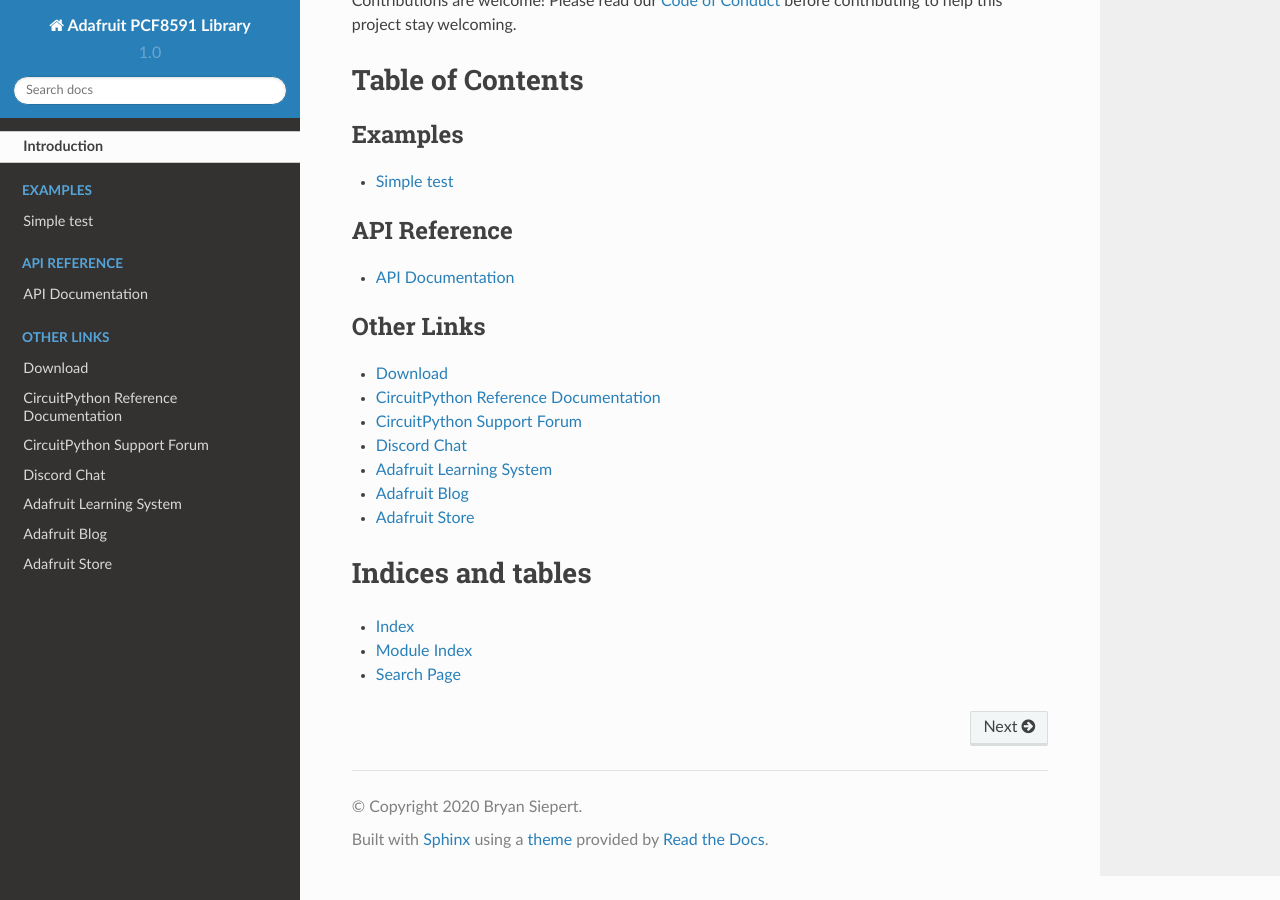
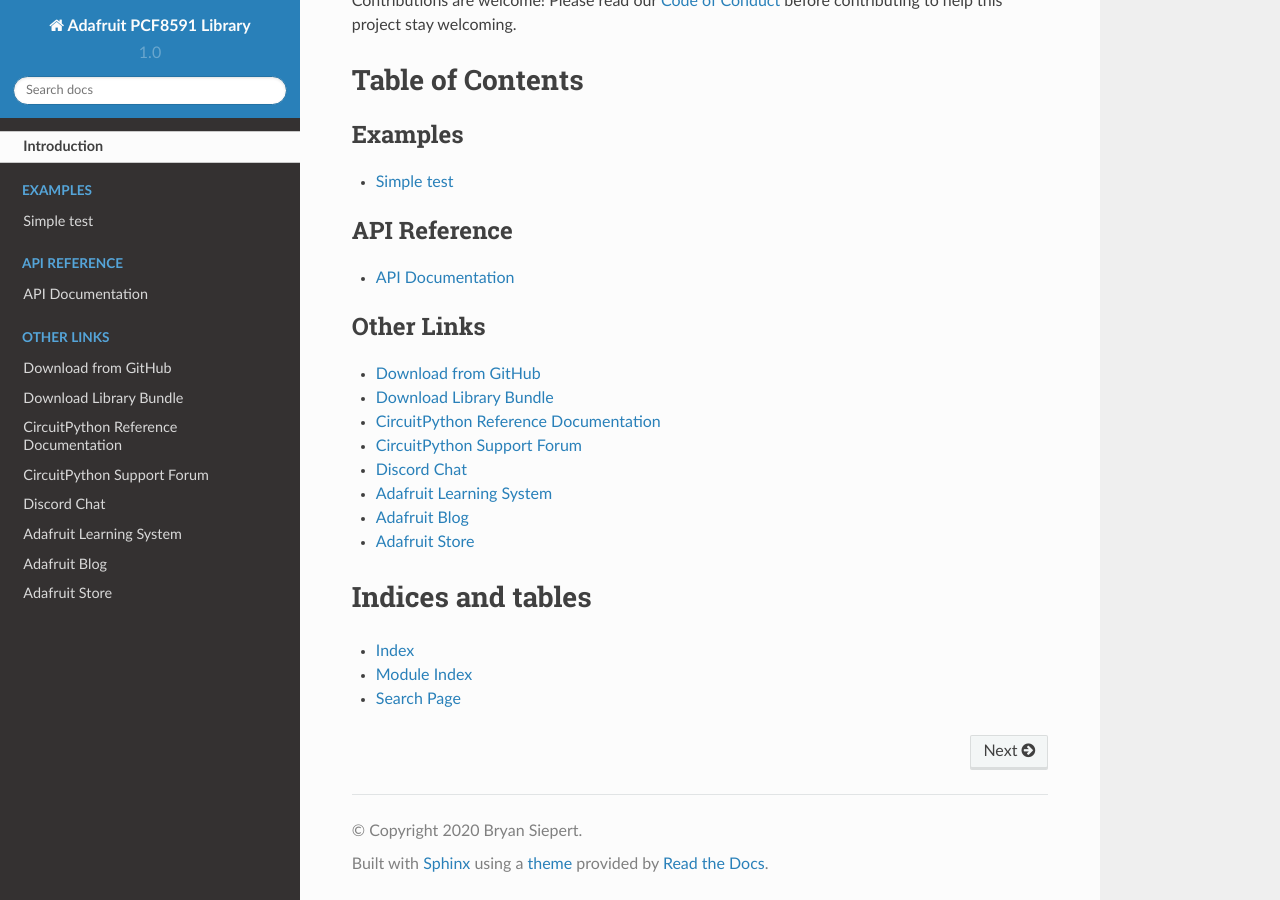
Before and after one commit to adafruit/Adafruit_CircuitPython_PCF8591, a Sphinx documentation site: the page built from docs/index.rst, in a window 1280 px wide and 900 px high, scrolled down 1920 px. Built offline with Sphinx 7.4.7 and the Read the Docs theme 2.0.0, drawn with Linux system fonts in a browser that asks for light colours.

Commit message:
Added cp.org link to index.rst

```diff
--- a/docs/index.rst
+++ b/docs/index.rst
@@ -29,7 +29,8 @@
 .. toctree::
     :caption: Other Links
 
-    Download <https://github.com/adafruit/Adafruit_CircuitPython_PCF8591/releases/latest>
+    Download from GitHub <https://github.com/adafruit/Adafruit_CircuitPython_PCF8591/releases/latest>
+    Download Library Bundle <https://circuitpython.org/libraries>
     CircuitPython Reference Documentation <https://docs.circuitpython.org>
     CircuitPython Support Forum <https://forums.adafruit.com/viewforum.php?f=60>
     Discord Chat <https://adafru.it/discord>
```
